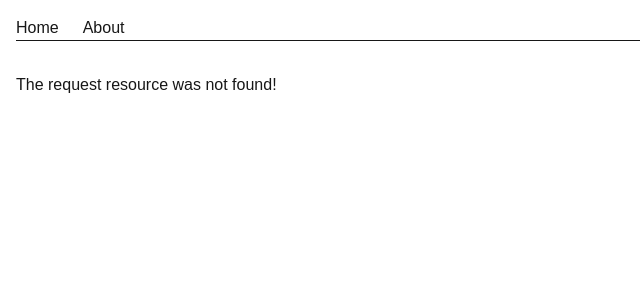
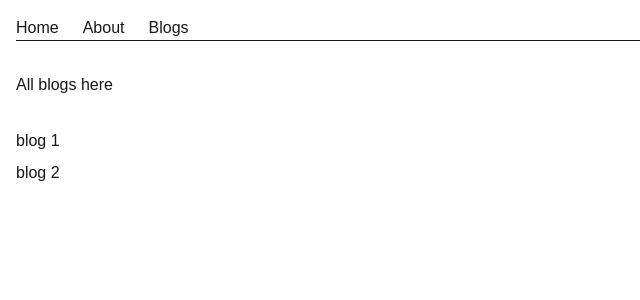
Before and after one commit to ratulislam46/next-crash-learn, a Next.js app: page /blogs in a window 1280 px wide. Before the commit this address had no page. Shown: the top 300 px of the page, without its empty margins (0-640 px from the left). Built offline with nearby package versions, Linux system fonts and the light colour scheme.

Commit message:
rendering with params

```diff
--- /dev/null
+++ b/src/app/blogs/[id]/not-found.js
@@ -0,0 +1,11 @@
+import React from 'react';
+
+const BlogNotFound = () => {
+    return (
+        <div>
+            <h1>The requested blog was not found</h1>
+        </div>
+    );
+};
+
+export default BlogNotFound;
--- /dev/null
+++ b/src/app/blogs/[id]/page.js
@@ -0,0 +1,17 @@
+import { notFound } from 'next/navigation';
+import React from 'react';
+
+const SignleBlog = ({ params }) => {
+    const { id } = params;
+
+    if (id == '3') {
+        notFound();
+    }
+
+    return (
+        <div>
+            The blog id is: {id}
+        </div>
+    );
+};
+export default SignleBlog;
--- /dev/null
+++ b/src/app/blogs/page.js
@@ -0,0 +1,34 @@
+import Link from 'next/link';
+import React from 'react';
+
+const Blogs = [
+    {
+        id: 1,
+        title: 'blog 1',
+        description: 'blog 1 description',
+        image: 'blog 1 image'
+    },
+    {
+        id: 2,
+        title: 'blog 2',
+        description: 'blog 2 description',
+        image: 'blog 2 image'
+    }
+]
+
+const BlogsPage = () => {
+    return (
+        <div>
+            <h1>All blogs here</h1>
+            <ul className='mt-8'>
+                {Blogs.map((blog) => (
+                    <li key={blog.id} className='mb-2'>
+                        <Link href={`/blogs/${blog.id}`}>{blog.title}</Link>
+                    </li>
+                ))}
+            </ul>
+        </div>
+    );
+};
+
+export default BlogsPage;
--- a/src/app/layout.js
+++ b/src/app/layout.js
@@ -27,6 +27,7 @@ export default function RootLayout({ children }) {
           <ul className="flex gap-6 border-b">
             <li><Link href='/'>Home</Link></li>
             <li><Link href='/about'>About</Link></li>
+            <li><Link href='/blogs'>Blogs</Link></li>
           </ul>
         </nav>
         <main className="my-8">
```
